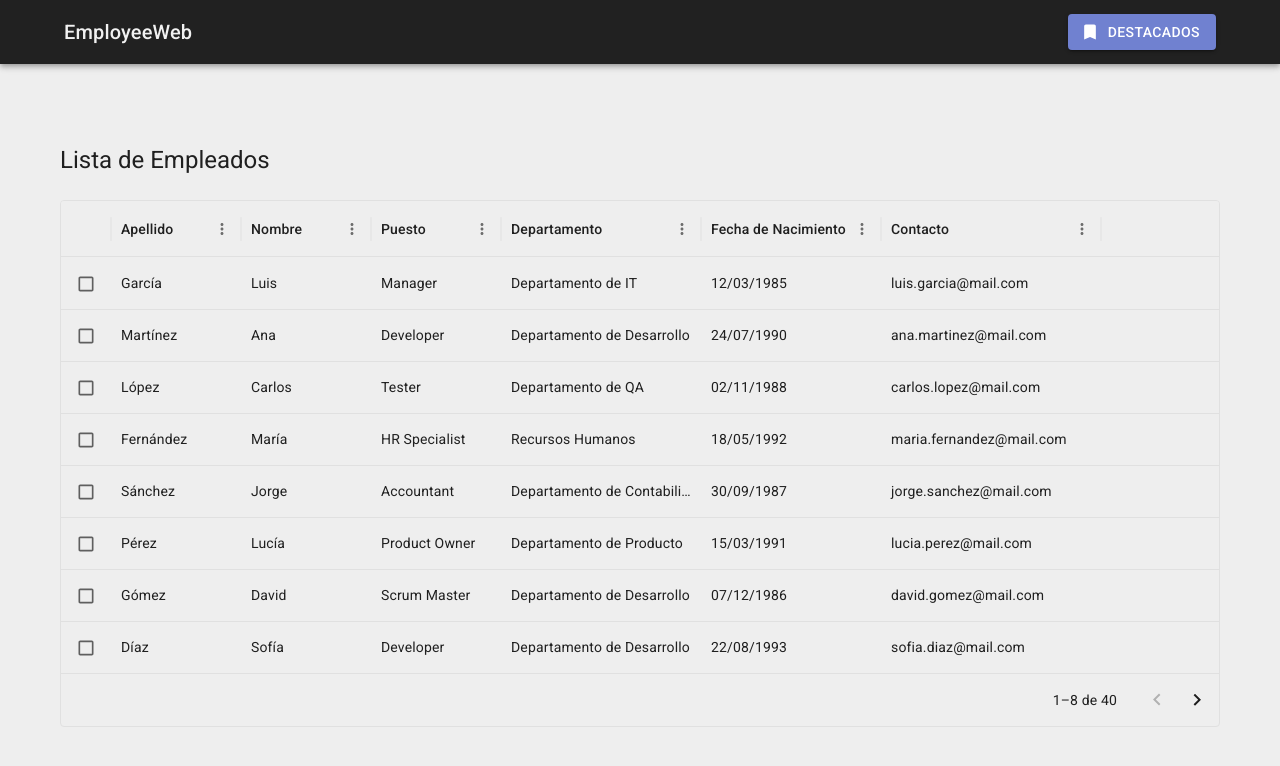
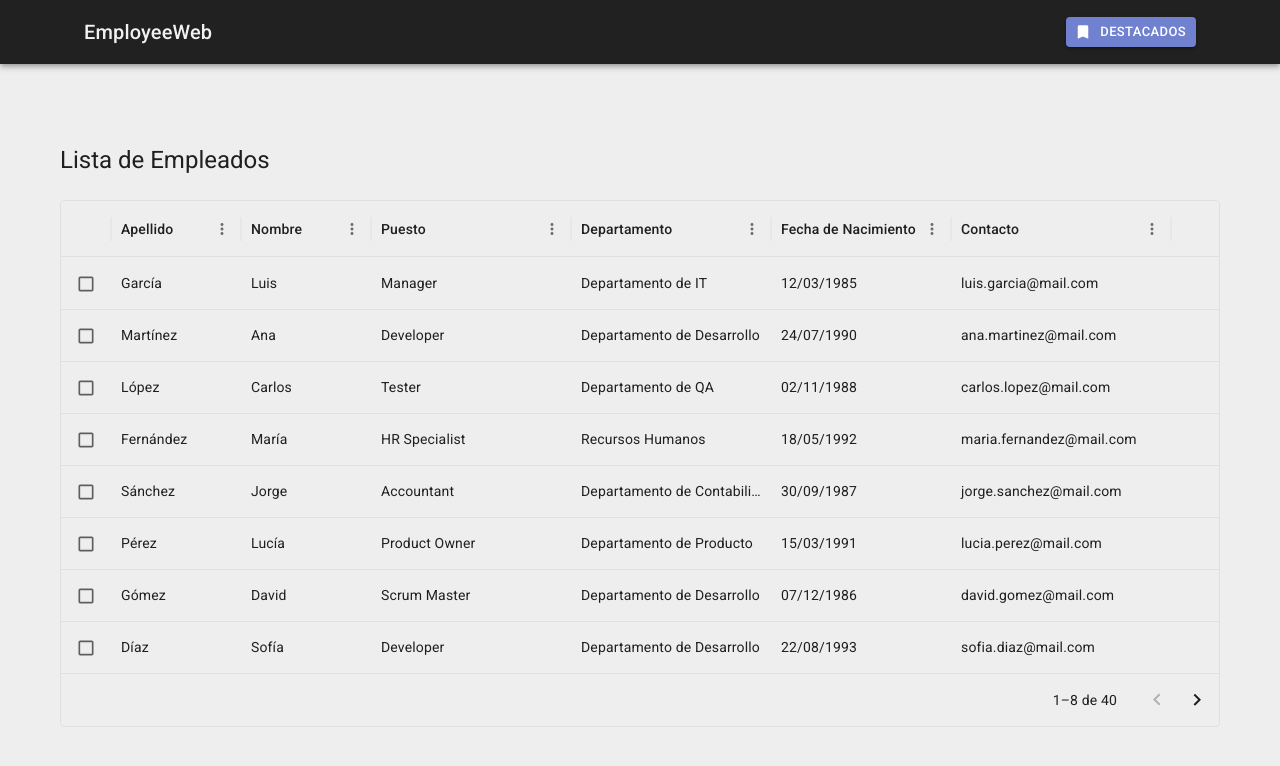
Before and after one commit to MartinezFabian/EmployeeWeb_React_TypeScript, a React (Vite) app: page / in a window 1280 px wide. Shown: the top 766 px of the page. Built offline with nearby package versions, Linux system fonts and the light colour scheme.

Commit message:
Add style enhancements

```diff
--- a/src/components/navbar/FavoritesTable.tsx
+++ b/src/components/navbar/FavoritesTable.tsx
@@ -41,7 +41,7 @@ const FavoritesTable: React.FC<FavoritesTableProps> = () => {
     },
     { field: 'lastName', headerName: 'Apellido', width: 130 },
     { field: 'firstName', headerName: 'Nombre', width: 130 },
-    { field: 'position', headerName: 'Puesto', width: 130 },
+    { field: 'position', headerName: 'Puesto', width: 200 },
     { field: 'department', headerName: 'Departamento', width: 200 },
     {
       field: 'dateOfBirth',
--- a/src/components/navbar/Navbar.tsx
+++ b/src/components/navbar/Navbar.tsx
@@ -1,5 +1,5 @@
 import React, { useState } from 'react';
-import { AppBar, Button, Toolbar, Typography } from '@mui/material';
+import { AppBar, Button, Toolbar, Typography, useMediaQuery, useTheme } from '@mui/material';
 import BasicModal from '../BasicModal';
 import BookmarkIcon from '@mui/icons-material/Bookmark';
 import FavoritesTable from './FavoritesTable';
@@ -14,12 +14,17 @@ const Navbar: React.FC<NavbarProps> = () => {
   const handleOpenModal = () => setOpenModal(true);
   const handleCloseModal = () => setOpenModal(false);
 
+  // MUI Responsive
+  const theme = useTheme();
+  const isSmallScreen = useMediaQuery(theme.breakpoints.down('sm'));
+
   return (
     <>
       <AppBar position="static">
         <Toolbar
           sx={{
-            margin: '0 40px',
+            margin: isSmallScreen ? '0' : '0 60px',
+
             display: 'flex',
             justifyContent: 'space-between',
           }}
@@ -29,6 +34,7 @@ const Navbar: React.FC<NavbarProps> = () => {
           </Typography>
 
           <Button
+            size="small"
             color="secondary"
             onClick={handleOpenModal}
             variant="contained"
--- a/src/pages/home/components/EmployeeTable.tsx
+++ b/src/pages/home/components/EmployeeTable.tsx
@@ -37,7 +37,7 @@ const EmployeeTable: React.FC<EmployeeTableProps> = () => {
     },
     { field: 'lastName', headerName: 'Apellido', width: 130 },
     { field: 'firstName', headerName: 'Nombre', width: 130 },
-    { field: 'position', headerName: 'Puesto', width: 130 },
+    { field: 'position', headerName: 'Puesto', width: 200 },
     { field: 'department', headerName: 'Departamento', width: 200 },
     {
       field: 'dateOfBirth',
```
